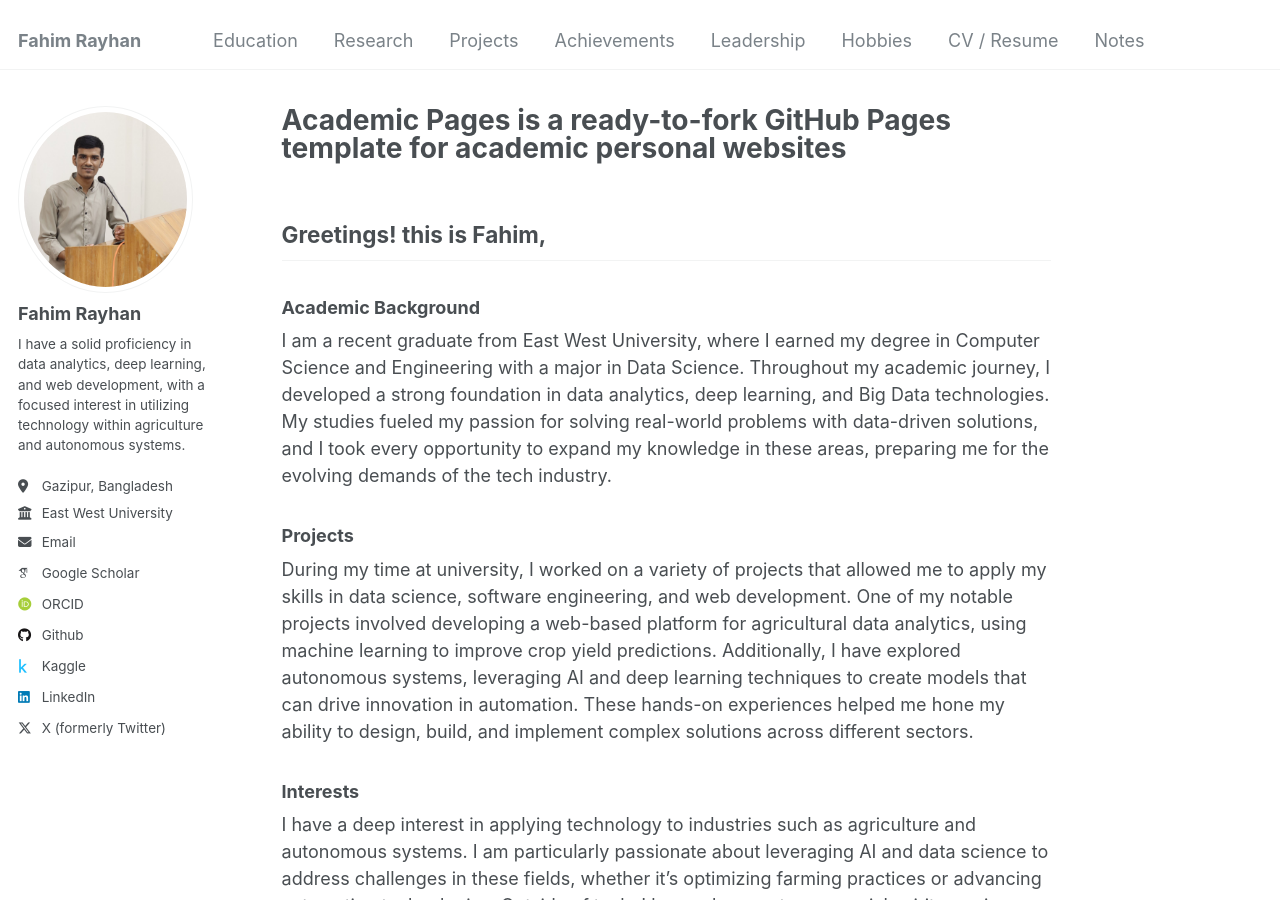
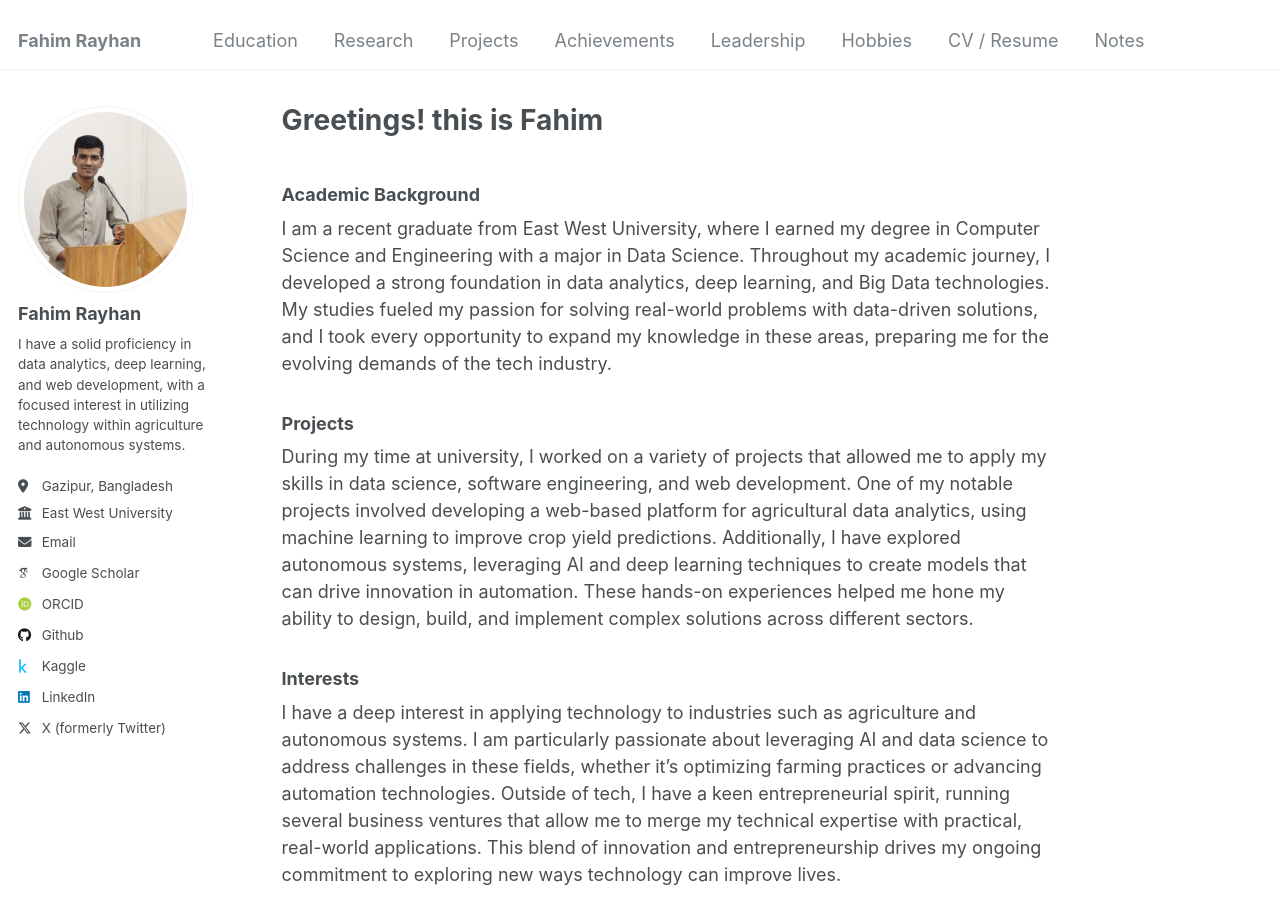
Before and after one commit to fahimrayhan/fahimrayhan.github.io, a Jekyll site: the page built from _pages/about.md, in a window 1280 px wide and 900 px high. Built offline with Jekyll 4.4.1, drawn with Linux system fonts in a browser that asks for light colours; some web fonts are replaced.

Commit message:
About Profile Updated

```diff
--- a/_pages/about.md
+++ b/_pages/about.md
@@ -1,13 +1,11 @@
 ---
 permalink: /
-title: "Academic Pages is a ready-to-fork GitHub Pages template for academic personal websites"
+title: "Greetings! this is Fahim"
 author_profile: true
 redirect_from:
   - /about/
   - /about.html
 ---
-
-## Greetings! this is Fahim,
 
 ### Academic Background
 I am a recent graduate from East West University, where I earned my degree in Computer Science and Engineering with a major in Data Science. Throughout my academic journey, I developed a strong foundation in data analytics, deep learning, and Big Data technologies. My studies fueled my passion for solving real-world problems with data-driven solutions, and I took every opportunity to expand my knowledge in these areas, preparing me for the evolving demands of the tech industry.
```
